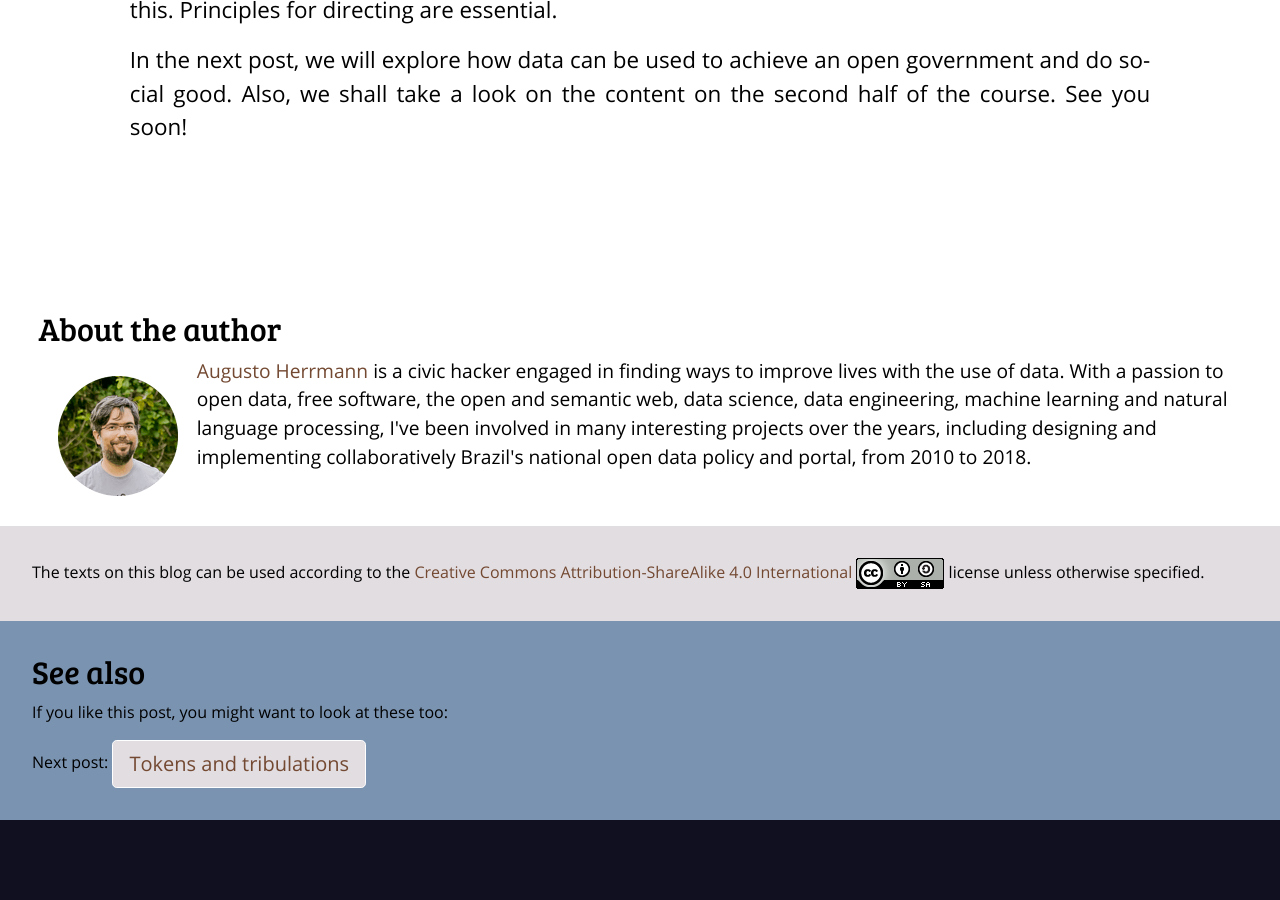
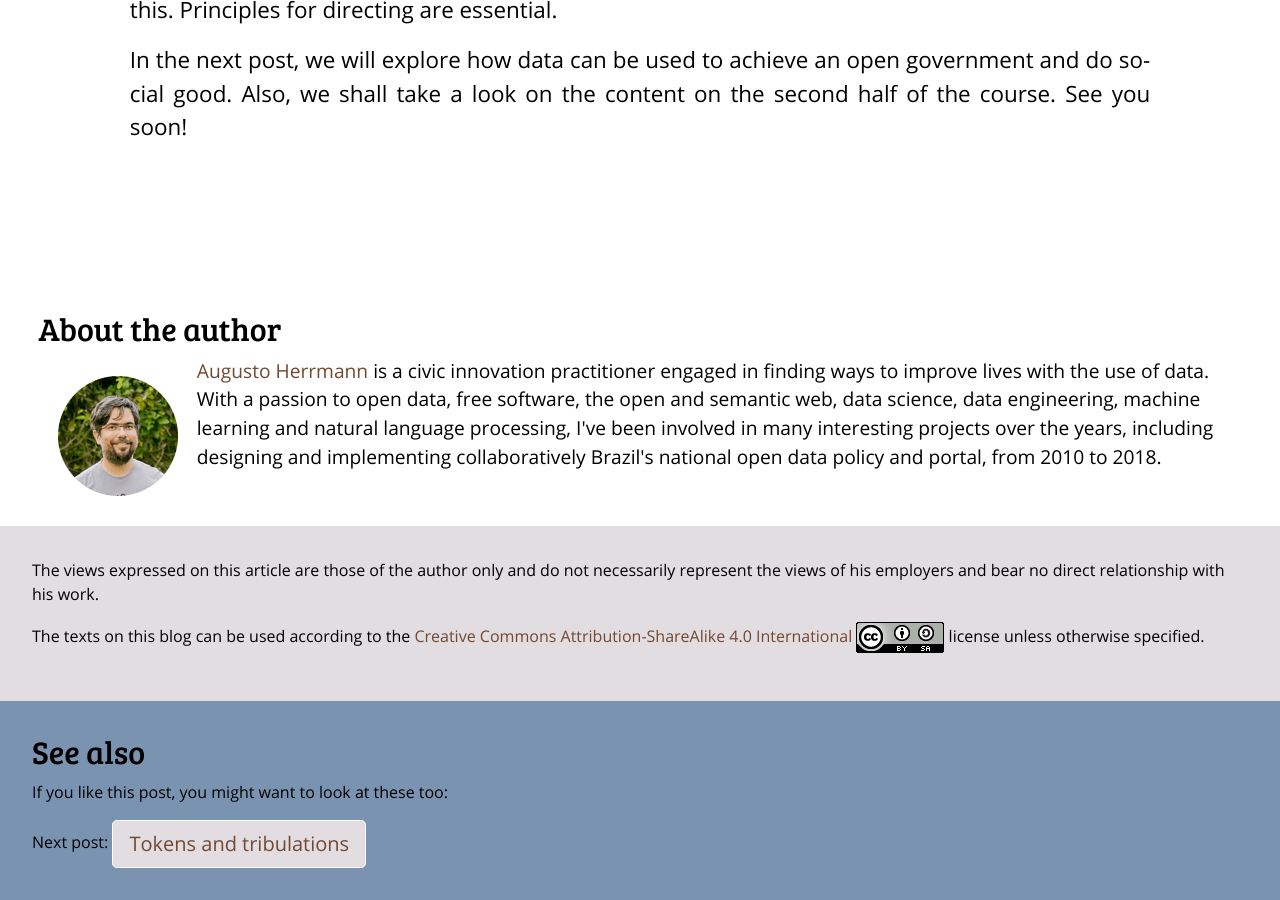
Before and after one commit to augusto-herrmann/augusto-herrmann.github.io, a Jekyll site: the page built from _posts/2019-05-17-notes-on-the-course-new-advances-in-digital-and-open-government.md, in a window 1280 px wide and 900 px high, scrolled down 4543 px. Built offline with Jekyll 4.4.1, drawn with Linux system fonts in a browser that asks for light colours; nearby versions of some CDN libraries; before the commit the page ends 5363 px from its top, so only the background shows below that.

Commit message:
add disclaimer

```diff
--- a/_config.yml
+++ b/_config.yml
@@ -27,13 +27,17 @@ t:
   en:
     portrait: Augusto’s portrait
     bio:
-      is a civic hacker engaged in finding ways to improve lives with the use
-      of data. With a passion to open data, free software, the open and
-      semantic web, data science, data engineering, machine learning and
-      natural language processing, I've been involved in many interesting
-      projects over the years, including designing and implementing
-      collaboratively Brazil's national open data policy and portal, from 2010
-      to 2018.
+      is a civic innovation practitioner engaged in finding ways to
+      improve lives with the use of data. With a passion to open data,
+      free software, the open and semantic web, data science, data
+      engineering, machine learning and natural language processing,
+      I've been involved in many interesting projects over the years,
+      including designing and implementing collaboratively Brazil's
+      national open data policy and portal, from 2010 to 2018.
+    disclaimer:
+      The views expressed on this article are those of the author only
+      and do not necessarily represent the views of his employers and
+      bear no direct relationship with his work.
     by: "by"
     when: "on"
     image: "image by"
@@ -50,13 +54,18 @@ t:
   pt:
     portrait: retrato de Augusto
     bio:
-      é um hacker cívico engajado em encontrar maneiras de melhorar vidas com
-      o uso de dados. Apaixonado por dados abertos, software livre, a web
-      aberta e semântica, ciência de dados, engenharia de dados, aprendizado
-      de máquina e processamento de linguagem natural, estive envolvido em
-      diversos projetos interessantes ao longo dos anos, incluindo projetar e
-      implementar colaborativamente a política e o portal de dados abertos do
+      é um praticante da inovação cívica engajado em encontrar maneiras
+      de melhorar vidas com o uso de dados. Apaixonado por dados
+      abertos, software livre, a web aberta e semântica, ciência de
+      dados, engenharia de dados, aprendizado de máquina e processamento
+      de linguagem natural, estive envolvido em diversos projetos
+      interessantes ao longo dos anos, incluindo projetar e implementar
+      colaborativamente a política e o portal de dados abertos do
       governo federal brasileiro, de 2010 a 2018.
+    disclaimer:
+      As opiniões expressas neste artigo são apenas as do autor e não
+      necessariamente representam as posições de seu empregador e não
+      trazem nenhuma relação direta com o seu trabalho.
     by: "por"
     when: "em"
     image: "imagem"
--- a/_layouts/post.html
+++ b/_layouts/post.html
@@ -61,6 +61,8 @@
     </aside>
     {% endif %}
     <aside class="licensing">
+      <p>{{ site.t[page.lang].disclaimer }}</p>
+      <p>
         {{ site.t[page.lang].licensing_preamble }}
         <a rel="license" href="{{ site.t[page.lang].license_href }}">
           {{ site.t[page.lang].license_name }}
@@ -70,6 +72,7 @@
           />
         </a>
         {{ site.t[page.lang].licensing_supplement}}
+      </p>
     </aside>
     {% assign posts = site.posts | reverse | where:"lang", page.lang %}
 
```
Lines whose indentation alone changed are shown as unchanged.
